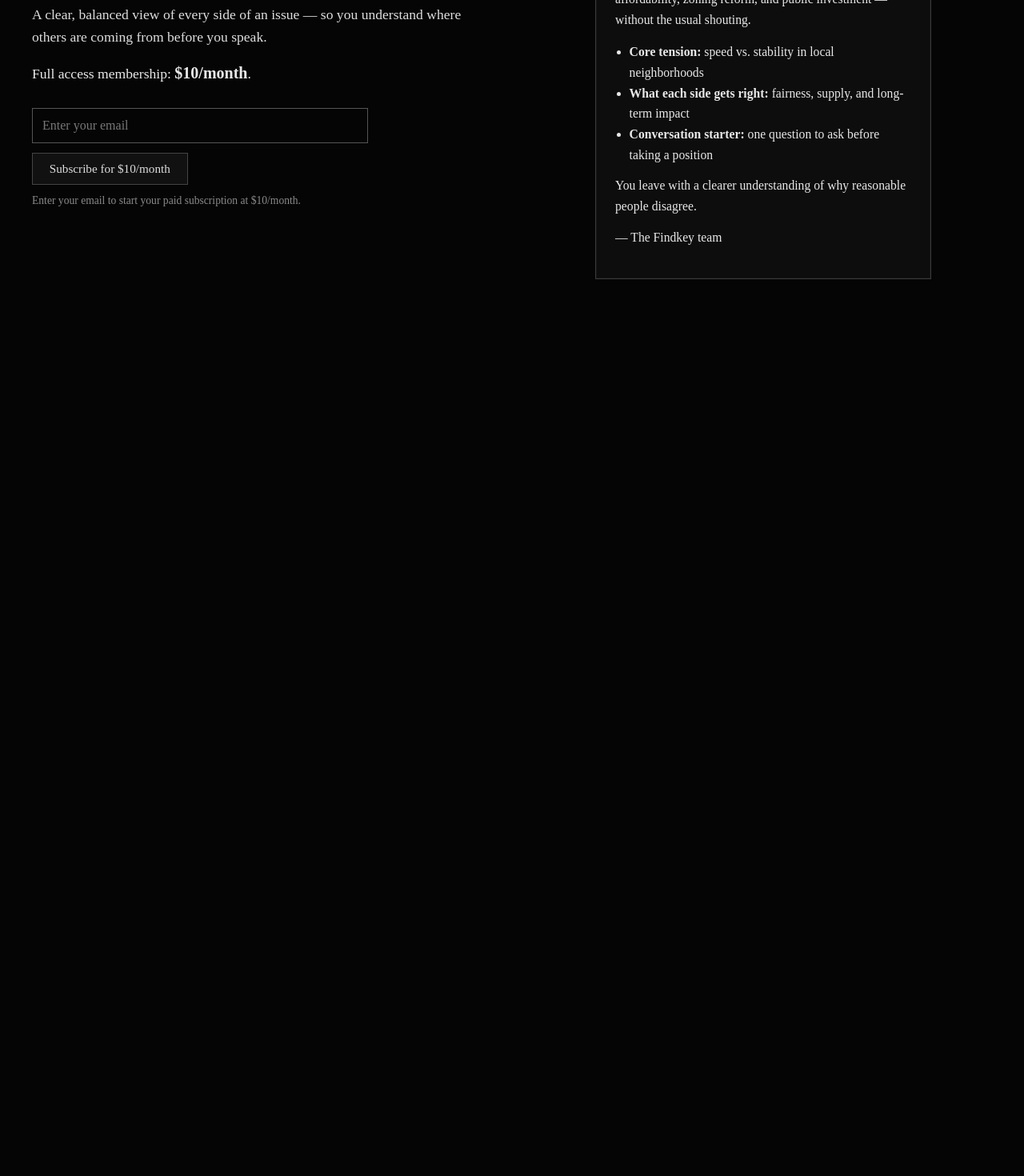
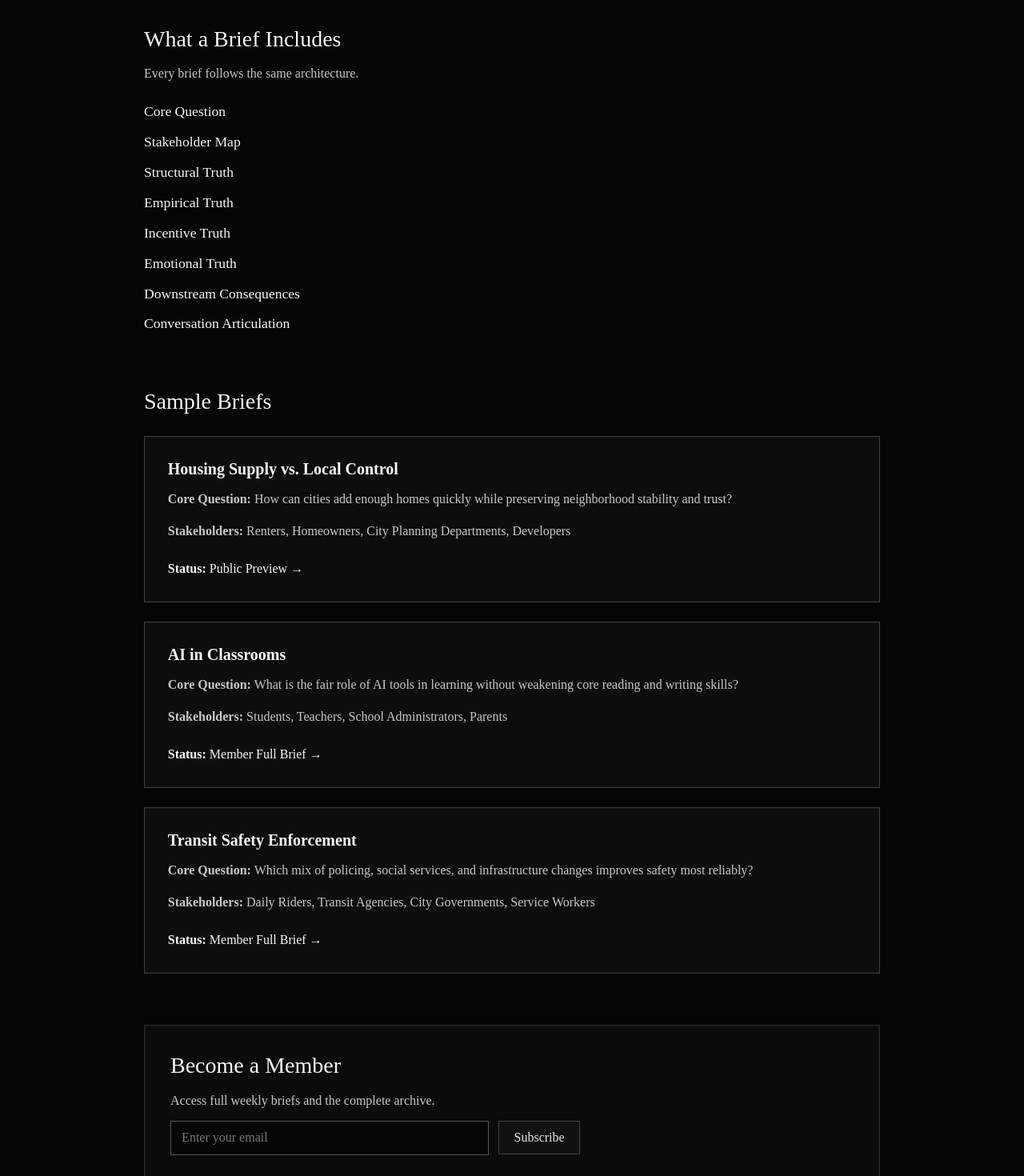
Before and after one commit to rykifin-prog/findkey.github.io, a Next.js app: page /briefs in a window 1280 px wide. Shown: the part 380-1850 px from the top of the page at 80% size. Before the commit the page ends 800 px from the top, so only its background shows below. Built offline with nearby package versions, Linux system fonts and the light colour scheme; no server answers.

Commit message:
Build dedicated briefs page layout and content

```diff
--- /dev/null
+++ b/app/(public)/briefs/page.module.css
@@ -0,0 +1,152 @@
+.page {
+  min-height: calc(100vh - 57px);
+  padding: clamp(3.5rem, 7vw, 6rem) var(--space-6);
+}
+
+.layout {
+  width: min(920px, 100%);
+  margin: 0 auto;
+  display: grid;
+  gap: clamp(2.5rem, 5vw, 4rem);
+}
+
+.header {
+  display: grid;
+  gap: var(--space-6);
+}
+
+.title {
+  margin: 0;
+  font-size: clamp(2rem, 5vw, 3.1rem);
+  font-weight: 500;
+  line-height: 1.12;
+}
+
+.subtext {
+  margin: 0;
+  max-width: 36rem;
+  color: var(--color-text-secondary);
+  line-height: 1.8;
+  font-size: var(--font-size-lg);
+}
+
+.section {
+  display: grid;
+  gap: var(--space-4);
+}
+
+.sectionTitle {
+  margin: 0;
+  font-size: clamp(1.35rem, 3vw, 1.75rem);
+  font-weight: 500;
+  line-height: 1.3;
+}
+
+.sectionIntro {
+  margin: 0;
+  color: var(--color-text-secondary);
+}
+
+.architectureList {
+  margin: var(--space-2) 0 0;
+  padding: 0;
+  list-style: none;
+  display: grid;
+  gap: var(--space-2);
+  font-size: var(--font-size-lg);
+  line-height: 1.7;
+}
+
+.cards {
+  display: grid;
+  gap: var(--space-6);
+  margin-top: var(--space-2);
+}
+
+.card {
+  border: 1px solid var(--color-border-strong);
+  background: var(--color-surface);
+  box-shadow: var(--shadow-inset);
+  padding: clamp(1.25rem, 3vw, 1.8rem);
+  display: grid;
+  gap: var(--space-3);
+}
+
+.cardTitle {
+  margin: 0;
+  font-size: var(--font-size-xl);
+  font-weight: 700;
+}
+
+.cardRow {
+  margin: 0;
+  color: var(--color-text-secondary);
+  line-height: 1.75;
+}
+
+.cardStatus {
+  margin: var(--space-2) 0 0;
+  line-height: 1.6;
+}
+
+.conversion {
+  border: 1px solid var(--color-border);
+  background: color-mix(in srgb, var(--color-surface) 78%, transparent);
+  box-shadow: var(--shadow-inset);
+  padding: clamp(1.5rem, 4vw, 2rem);
+  display: grid;
+  gap: var(--space-4);
+}
+
+.conversionCopy {
+  margin: 0;
+  color: var(--color-text-secondary);
+}
+
+.signup {
+  display: grid;
+  grid-template-columns: minmax(0, 1fr) auto;
+  gap: var(--space-3);
+  align-items: center;
+  max-width: 32rem;
+}
+
+.signupInput {
+  width: 100%;
+  padding: 0.72rem 0.82rem;
+  background: var(--color-bg);
+  border: 1px solid #555;
+  color: var(--color-text-primary);
+  font-family: inherit;
+  font-size: var(--font-size-base);
+}
+
+.signupInput::placeholder {
+  color: #777;
+}
+
+.signupButton {
+  border: 1px solid #444;
+  background: #111;
+  color: #e5e5e5;
+  font-family: inherit;
+  font-size: var(--font-size-base);
+  padding: 0.7rem 1.15rem;
+  cursor: pointer;
+  transition: background 140ms ease, color 140ms ease;
+}
+
+.signupButton:hover {
+  background: #1a1a1a;
+  color: var(--color-text-primary);
+}
+
+@media (max-width: 720px) {
+  .signup {
+    grid-template-columns: 1fr;
+  }
+
+  .signupButton {
+    justify-self: start;
+  }
+}
--- a/app/(public)/briefs/page.tsx
+++ b/app/(public)/briefs/page.tsx
@@ -1 +1,131 @@
-export { default } from '../page';
+import type { Metadata } from 'next';
+
+import styles from './page.module.css';
+
+const briefEntries = [
+  {
+    title: 'Housing Supply vs. Local Control',
+    question:
+      'How can cities add enough homes quickly while preserving neighborhood stability and trust?',
+    stakeholders: ['Renters', 'Homeowners', 'City Planning Departments', 'Developers'],
+    status: 'Public Preview →',
+  },
+  {
+    title: 'AI in Classrooms',
+    question:
+      'What is the fair role of AI tools in learning without weakening core reading and writing skills?',
+    stakeholders: ['Students', 'Teachers', 'School Administrators', 'Parents'],
+    status: 'Member Full Brief →',
+  },
+  {
+    title: 'Transit Safety Enforcement',
+    question:
+      'Which mix of policing, social services, and infrastructure changes improves safety most reliably?',
+    stakeholders: ['Daily Riders', 'Transit Agencies', 'City Governments', 'Service Workers'],
+    status: 'Member Full Brief →',
+  },
+];
+
+const briefArchitecture = [
+  'Core Question',
+  'Stakeholder Map',
+  'Structural Truth',
+  'Empirical Truth',
+  'Incentive Truth',
+  'Emotional Truth',
+  'Downstream Consequences',
+  'Conversation Articulation',
+];
+
+export const metadata: Metadata = {
+  title: 'Weekly Issue Briefs | Findkey',
+  description:
+    'See how Findkey briefs are structured each week, with clear issue mapping, stakeholders, evidence, and articulation-ready outputs.',
+};
+
+export default function BriefsPage() {
+  return (
+    <main className={styles.page}>
+      <div className={styles.layout}>
+        <header className={styles.header}>
+          <h1 className={styles.title}>Weekly Issue Briefs</h1>
+          <p className={styles.subtext}>
+            Each week, one live issue.
+            <br />
+            Mapped clearly.
+            <br />
+            Argued fairly.
+            <br />
+            Structured for articulation.
+          </p>
+        </header>
+
+        <section className={styles.section} aria-labelledby="brief-includes-heading">
+          <h2 id="brief-includes-heading" className={styles.sectionTitle}>
+            What a Brief Includes
+          </h2>
+          <p className={styles.sectionIntro}>Every brief follows the same architecture.</p>
+
+          <ul className={styles.architectureList}>
+            {briefArchitecture.map((item) => (
+              <li key={item}>{item}</li>
+            ))}
+          </ul>
+        </section>
+
+        <section className={styles.section} aria-labelledby="sample-briefs-heading">
+          <h2 id="sample-briefs-heading" className={styles.sectionTitle}>
+            Sample Briefs
+          </h2>
+
+          <div className={styles.cards}>
+            {briefEntries.map((entry) => (
+              <article key={entry.title} className={styles.card}>
+                <h3 className={styles.cardTitle}>{entry.title}</h3>
+                <p className={styles.cardRow}>
+                  <strong>Core Question:</strong> {entry.question}
+                </p>
+                <p className={styles.cardRow}>
+                  <strong>Stakeholders:</strong> {entry.stakeholders.join(', ')}
+                </p>
+                <p className={styles.cardStatus}>
+                  <strong>Status:</strong> {entry.status}
+                </p>
+              </article>
+            ))}
+          </div>
+        </section>
+
+        <section className={styles.conversion} aria-labelledby="membership-heading">
+          <h2 id="membership-heading" className={styles.sectionTitle}>
+            Become a Member
+          </h2>
+          <p className={styles.conversionCopy}>
+            Access full weekly briefs and the complete archive.
+          </p>
+
+          <form
+            action="https://buttondown.com/api/emails/embed-subscribe/findkey"
+            method="post"
+            className={styles.signup}
+          >
+            <label htmlFor="briefs-email" className="visually-hidden">
+              Enter your email
+            </label>
+            <input
+              id="briefs-email"
+              type="email"
+              name="email"
+              placeholder="Enter your email"
+              required
+              className={styles.signupInput}
+            />
+            <button type="submit" className={styles.signupButton}>
+              Subscribe
+            </button>
+          </form>
+        </section>
+      </div>
+    </main>
+  );
+}
```
